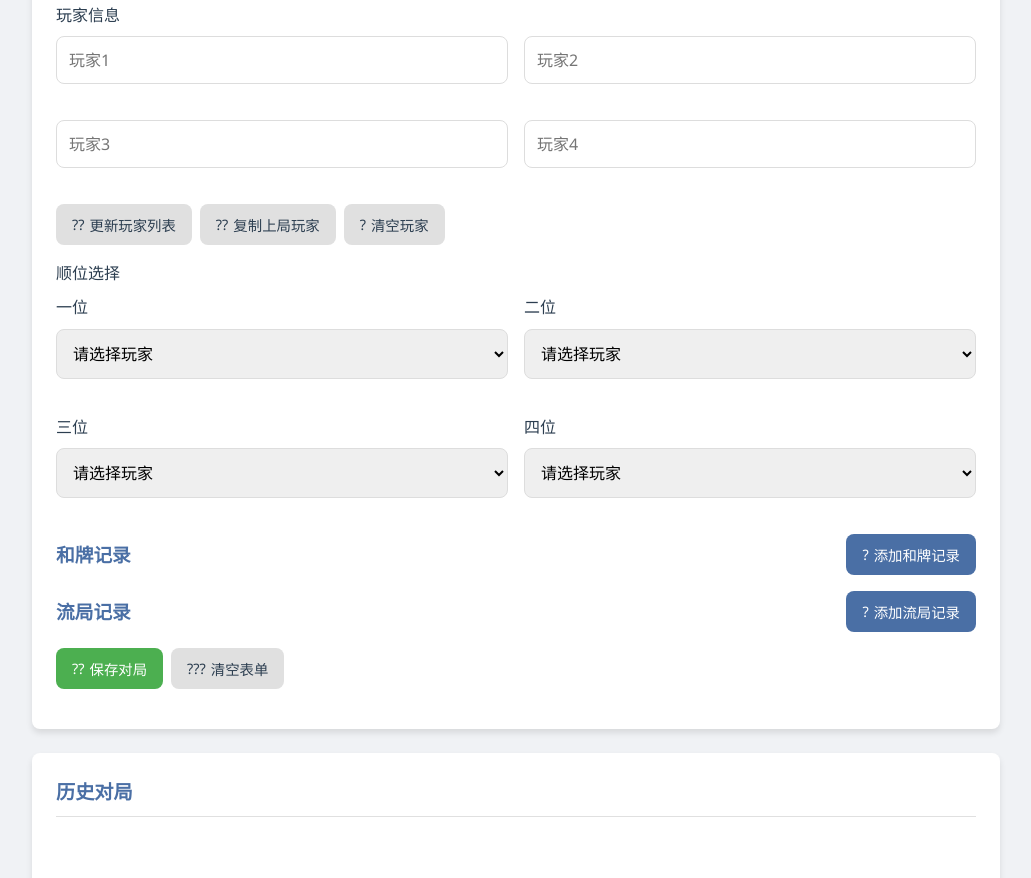
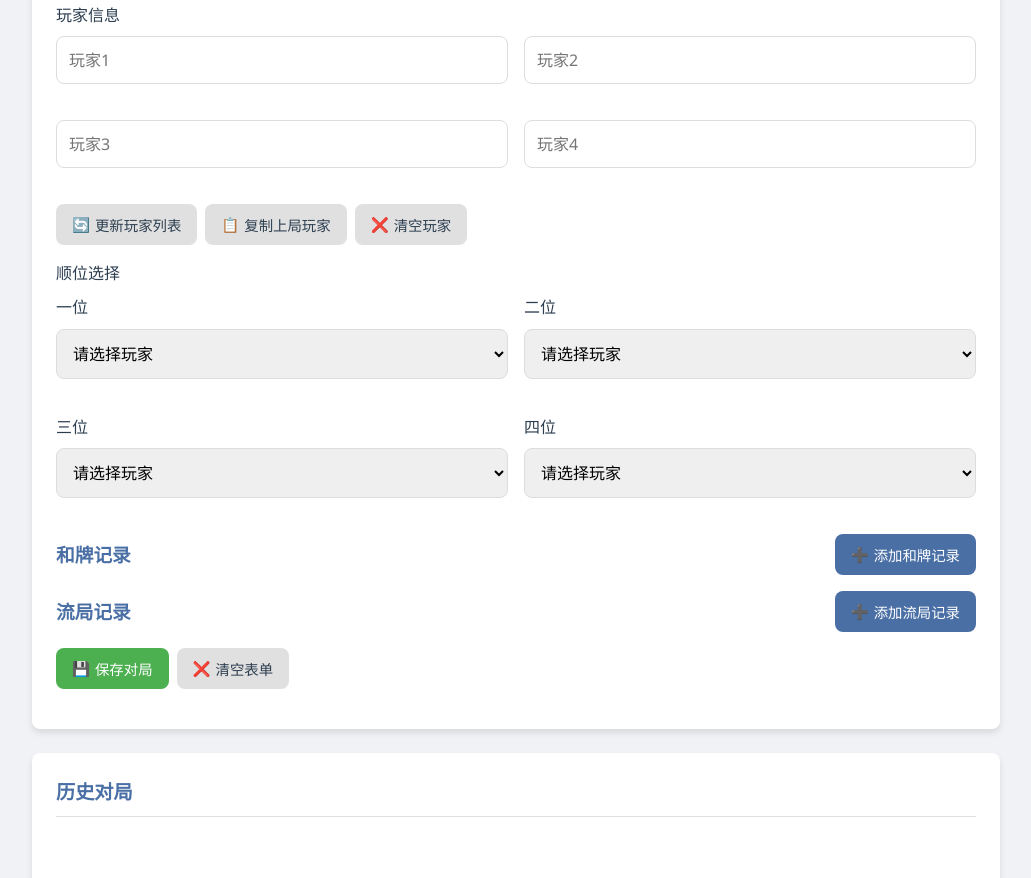
Before and after one commit to zjx0801/-, a plain HTML site: page index.html in a window 1280 px wide. Shown: the part 343-1221 px from the top of the page, without its empty margins (124-1155 px from the left). Drawn offline with nearby package versions, Linux system fonts and the light colour scheme.

Commit message:
Update index.html

```diff
--- a/index.html
+++ b/index.html
@@ -514,13 +514,13 @@
 
                 <div class="btn-group">
                     <button type="button" class="btn btn-secondary" id="update-players">
-                        <span>??</span> 更新玩家列表
+                        <span>🔄</span> 更新玩家列表
                     </button>
                     <button type="button" class="btn btn-secondary" id="copy-last-game">
-                        <span>??</span> 复制上局玩家
+                        <span>📋</span> 复制上局玩家
                     </button>
                     <button type="button" class="btn btn-secondary" id="clear-players">
-                        <span>?</span> 清空玩家
+                        <span>❌</span> 清空玩家
                     </button>
                 </div>
 
@@ -562,7 +562,7 @@
                     <div class="win-record-header">
                         <h3 class="win-record-title">和牌记录</h3>
                         <button type="button" class="btn btn-primary" id="add-win-record">
-                            <span>?</span> 添加和牌记录
+                            <span>➕</span> 添加和牌记录
                         </button>
                     </div>
                     <div id="win-records-container">
@@ -574,7 +574,7 @@
                     <div class="draw-record-header">
                         <h3 class="draw-record-title">流局记录</h3>
                         <button type="button" class="btn btn-primary" id="add-draw-record">
-                            <span>?</span> 添加流局记录
+                            <span>➕</span> 添加流局记录
                         </button>
                     </div>
                     <div id="draw-records-container">
@@ -584,10 +584,10 @@
 
                 <div class="btn-group">
                     <button type="button" class="btn btn-success" id="save-game">
-                        <span>??</span> 保存对局
+                        <span>💾</span> 保存对局
                     </button>
                     <button type="button" class="btn btn-secondary" id="clear-form">
-                        <span>???</span> 清空表单
+                         <span>❌</span> 清空表单
                     </button>
                 </div>
             </div>
@@ -645,7 +645,7 @@
                         <h3>Excel导出</h3>
                         <p class="export-description">导出完整数据到Excel文件，包含对局记录、和牌记录和玩家统计三个工作表</p>
                         <button class="btn btn-primary" id="export-excel">
-                            <span>??</span> 导出Excel
+                            <span>📤</span> 导出Excel
                         </button>
                     </div>
 
@@ -655,10 +655,10 @@
                         <p class="export-description">将数据备份为JSON文件，可用于数据恢复或迁移</p>
                         <div class="btn-group">
                             <button class="btn btn-secondary" id="export-json">
-                                <span>??</span> 导出JSON
+                                <span>📤</span> 导出JSON
                             </button>
                             <button class="btn btn-secondary" id="import-json">
-                                <span>??</span> 导入JSON
+                                <span>📥</span> 导入JSON
                             </button>
                         </div>
                     </div>
@@ -668,7 +668,7 @@
                         <h3>数据管理</h3>
                         <p class="export-description">清空所有数据，操作不可逆，请谨慎使用</p>
                         <button class="btn btn-danger" id="clear-data">
-                            <span>???</span> 清空所有数据
+                            <span>🗑️</span> 清空所有数据
                         </button>
                     </div>
                 </div>
```
